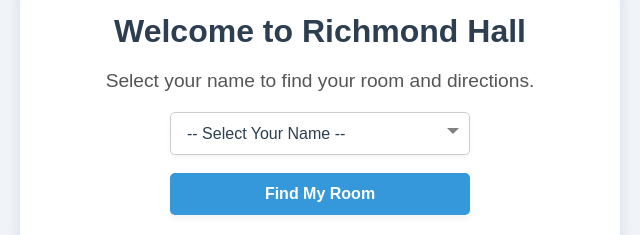
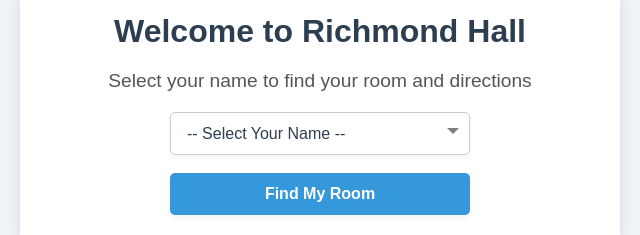
Before and after one commit to ahmedhmeid/yusufsite, a plain HTML site: page indoor-navigation.html in a window 1280 px wide. Shown: the part 286-521 px from the top of the page, 320-960 px from the left. Drawn offline with Linux system fonts and the light colour scheme.

Commit message:
remove full stop

```diff
--- a/indoor-navigation.html
+++ b/indoor-navigation.html
@@ -15,7 +15,7 @@
 
     <div class="container">
       <h1>Welcome to Richmond Hall</h1>
-      <p>Select your name to find your room and directions.</p>
+      <p>Select your name to find your room and directions</p>
 
       <select id="nameSelect">
         <option value="">-- Select Your Name --</option>
```
